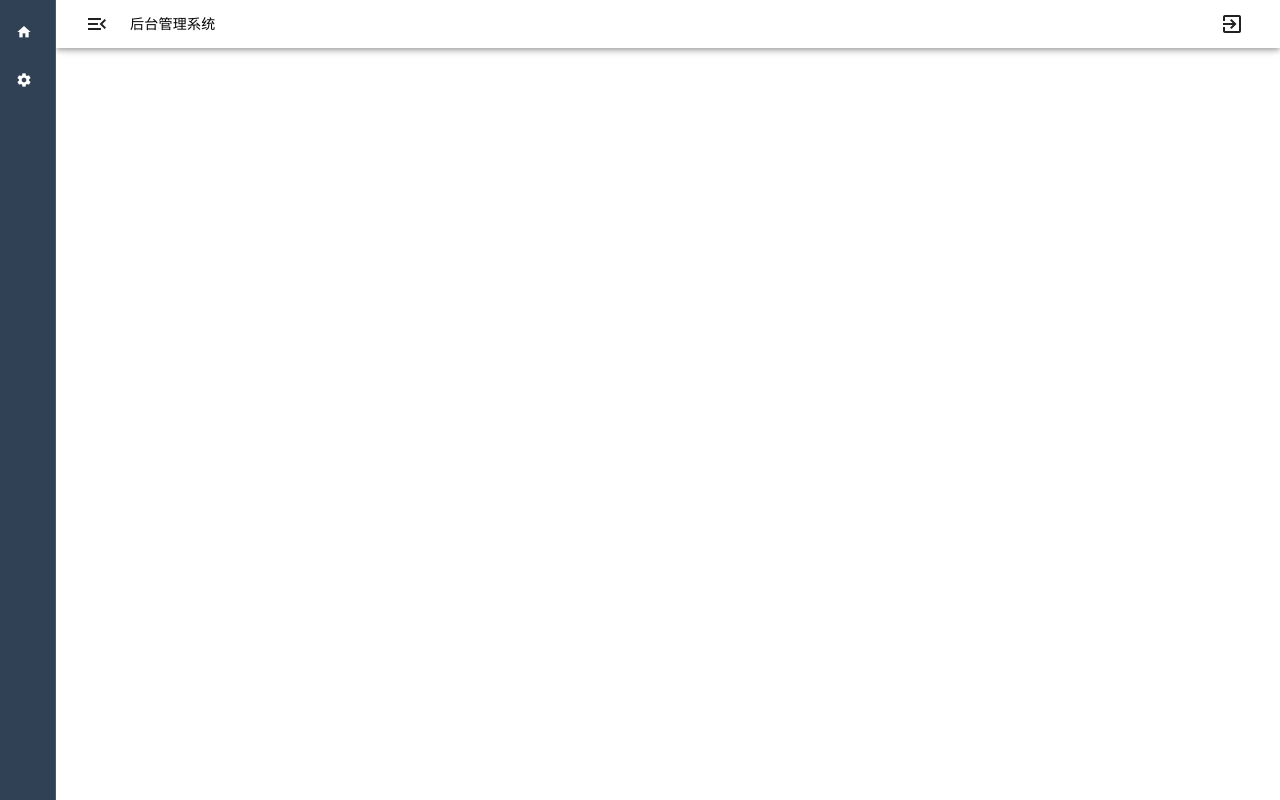
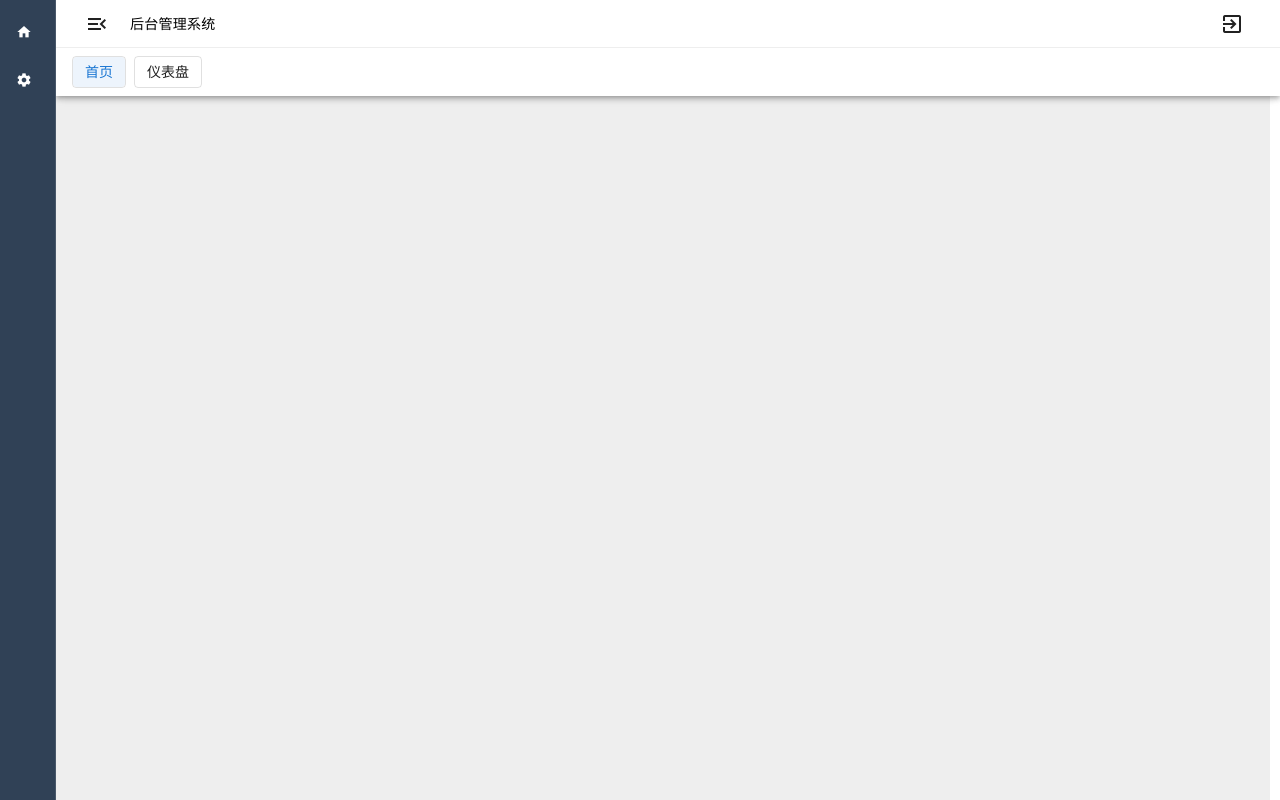
Before and after one commit to dutlzn/vue-material-dashboard, a Vue app: page / in a window 1280 px wide. Built offline with nearby package versions, Linux system fonts and the light colour scheme.

Commit message:
添加chip todo:chip+路由

```diff
--- a/src/components/SideNav/index.vue
+++ b/src/components/SideNav/index.vue
@@ -1,7 +1,14 @@
 <template>
   <nav>
-    <v-navigation-drawer :style="{background:$vuetify.theme.themes.light.admin}" :mini-variant.sync="drawer" permanent
-      app  dark width="210" v-model="drawer">
+    <v-navigation-drawer
+      :style="{ background: $vuetify.theme.themes.light.admin }"
+      :mini-variant.sync="drawer"
+      permanent
+      app
+      dark
+      width="205"
+      v-model="drawer"
+    >
       <!-- logo + 标题 -->
 
       <!-- <v-list-item class="px-2">
@@ -14,48 +21,66 @@
 
       <v-list shaped>
         <template v-for="item in items">
-          <v-list-group  v-model="item.model" v-if="item.children" :key="item.text"
-
-            :append-icon="item['icon-alt']" no-action>
+          <v-list-group
+            v-model="item.model"
+            v-if="item.children"
+            :key="item.text"
+            :append-icon="item['icon-alt']"
+            no-action
+          >
             <!-- :prepend-icon="item.icon" -->
             <template v-slot:prependIcon>
-
               <v-icon small v-text="item.icon"></v-icon>
               <!-- <v-icon small v-text="item.icon" class="me-3"></v-icon> -->
             </template>
 
-
             <template v-slot:activator>
-              <v-list-item-content class="ml-n4">
-                <v-list-item-title class="text-button"  v-text="item.text"></v-list-item-title>
+              <v-list-item-content class="ml-n6">
+                <v-list-item-title
+                  class="text-button"
+                  v-text="item.text"
+                ></v-list-item-title>
               </v-list-item-content>
             </template>
 
-            <v-list-item class="ml-n6" v-for="child in item.children" :key="child.text" :to="child.route">
+            <v-list-item
+              class="ml-n6"
+              v-for="child in item.children"
+              :key="child.text"
+              :to="child.route"
+            >
               <v-list-item-content>
-                <v-list-item-title class="text-button" v-text="child.text"></v-list-item-title>
+                <v-list-item-title
+                  class="text-button"
+                  v-text="child.text"
+                ></v-list-item-title>
               </v-list-item-content>
             </v-list-item>
           </v-list-group>
 
-          <v-list-item v-else :key="item.text" :to="item.route" active-class="blue--text">
-            <v-list-item-icon >
+          <v-list-item
+            v-else
+            :key="item.text"
+            :to="item.route"
+            active-class="blue--text"
+          >
+            <v-list-item-icon>
               <v-icon small v-text="item.icon"></v-icon>
             </v-list-item-icon>
-            <v-list-item-title class="text-button ml-n4" >{{ item.text }}</v-list-item-title>
+            <v-list-item-title class="text-button ml-n6">{{
+              item.text
+            }}</v-list-item-title>
           </v-list-item>
         </template>
       </v-list>
     </v-navigation-drawer>
 
-    <v-app-bar app dense color="white">
+    <v-app-bar app dense color="white" style="border-bottom: 5px solid red">
       <!-- <v-app-bar-nav-icon color="grey"  @click="drawer = !drawer"></v-app-bar-nav-icon> -->
 
-      <v-btn text small @click="drawer=!drawer" class="mr-2">
+      <v-btn text small @click="drawer = !drawer" class="mr-2">
         <v-icon>mdi-menu-open </v-icon>
       </v-btn>
-
-
 
       <v-app-bar-title class="black--text text-body-2">
         <span>后台管理系统</span>
@@ -66,6 +91,26 @@
       <v-btn text color="grey--text">
         <v-icon>mdi-exit-to-app</v-icon>
       </v-btn>
+
+      <template v-slot:extension>
+        <v-row>
+          <v-col>
+            <v-sheet class="width-100pc">
+              <v-chip-group v-model="activeIndex" active-class="primary--text">
+                <v-chip
+                  label
+                  outlined
+                  @click="active(item)"
+                  v-for="item in visitedItem"
+                  :key="item.id"
+                >
+                  {{ item.text }}
+                </v-chip>
+              </v-chip-group></v-sheet
+            ></v-col
+          >
+        </v-row>
+      </template>
     </v-app-bar>
   </nav>
 </template>
@@ -73,14 +118,21 @@
 
 <script>
 export default {
+  methods: {
+    // 激活chip
+    active(item) {
+      let _this = this;
+      _this.activeIndex = item.id;
+    },
+  },
   data() {
     return {
       drawer: true,
       items: [
         { icon: "mdi-home", text: "主页", route: "/home" },
         {
-            'icon-alt': 'mdi-chevron-down',
-            'icon-change': 'mdi-chevron-up',
+          "icon-alt": "mdi-chevron-down",
+          "icon-change": "mdi-chevron-up",
           icon: "settings",
           text: "系统设置",
           model: false,
@@ -90,18 +142,27 @@
           ],
         },
       ],
+      activeIndex: 0,
+      visitedItem: [
+        {
+          id: 0,
+          text: "首页",
+          active: false,
+        },
+        {
+          id: 1,
+          text: "仪表盘",
+          active: false,
+        },
+      ],
     };
   },
 };
 </script>
 
 
-<style scoped lang="scss">
-  ::v-deep .v-list-group__header__prepend-icon {
-    padding-right: 1px !important;
-  }
-
-  ::v-deep .v-list-item {
-    padding: 0  px;
+<style>
+.v-toolbar__content {
+  border-bottom: 1px solid #eee;
 }
 </style>
--- a/src/main.js
+++ b/src/main.js
@@ -3,6 +3,7 @@ import App from './App.vue'
 import router from './router'
 import store from './store'
 import vuetify from './plugins/vuetify'
+import "./style/index.css";
 
 Vue.config.productionTip = false
 
--- /dev/null
+++ b/src/style/index.css
@@ -0,0 +1,27 @@
+/* 全局样式表 */
+
+* {
+    margin: 0;
+    padding: 0;
+}
+.main {
+    margin: 10px 10px 0 10px;
+    background-color:#eee;
+}
+
+/* 设置滚动条的样式 */
+::-webkit-scrollbar {
+    width: 4px;
+    background-color: #f1f1f1;
+    border-radius: 0.6px;
+    height: 4px;
+}
+
+/* 高度 宽度 充满 */
+.height-100pc {
+    height:100% !important;
+}
+
+.width-100pc {
+    width: 100% !important;
+}
--- a/src/views/Home.vue
+++ b/src/views/Home.vue
@@ -1,123 +1,28 @@
 <template>
-  <v-app class="ma-2">
-    <v-breadcrumbs :items="items">
-      <template v-slot:divider>
-        <v-icon>mdi-chevron-right</v-icon>
-      </template>
-    </v-breadcrumbs>
-    <v-container>
-<template>
-  <v-card
-    :loading="loading"
-    class="mx-auto my-12"
-    max-width="374"
-  >
-    <template slot="progress">
-      <v-progress-linear
-        color="deep-purple"
-        height="10"
-        indeterminate
-      ></v-progress-linear>
-    </template>
-
-    <v-img
-      height="250"
-      src="https://cdn.vuetifyjs.com/images/cards/cooking.png"
-    ></v-img>
-
-    <v-card-title>Cafe Badilico</v-card-title>
-
-    <v-card-text>
-      <v-row
-        align="center"
-        class="mx-0"
-      >
-        <v-rating
-          :value="4.5"
-          color="amber"
-          dense
-          half-increments
-          readonly
-          size="14"
-        ></v-rating>
-
-        <div class="grey--text ml-4">
-          4.5 (413)
-        </div>
-      </v-row>
-
-      <div class="my-4 subtitle-1">
-        $ • Italian, Cafe
-      </div>
-
-      <div>Small plates, salads & sandwiches - an intimate setting with 12 indoor seats plus patio seating.</div>
-    </v-card-text>
-
-    <v-divider class="mx-4"></v-divider>
-
-    <v-card-title>Tonight's availability</v-card-title>
-
-    <v-card-text>
-      <v-chip-group
-        v-model="selection"
-        active-class="deep-purple accent-4 white--text"
-        column
-      >
-        <v-chip>5:30PM</v-chip>
-
-        <v-chip>7:30PM</v-chip>
-
-        <v-chip>8:00PM</v-chip>
-
-        <v-chip>9:00PM</v-chip>
-      </v-chip-group>
-    </v-card-text>
-
-    <v-card-actions>
-      <v-btn
-        color="deep-purple lighten-2"
-        text
-        @click="reserve"
-      >
-        Reserve
-      </v-btn>
-    </v-card-actions>
-  </v-card>
-</template>
-    </v-container>
-  </v-app>
+  <div>
+    <v-row>
+      <v-col cols="4" v-for="n in 5" :key="n">
+        <v-card>
+          <v-card-title>{{ n }} </v-card-title>
+          <v-card-text>测试一下</v-card-text>
+          <v-card-actions>
+            <v-spacer></v-spacer>
+            <v-btn class="primary">测试</v-btn>
+          </v-card-actions>
+        </v-card>
+      </v-col>
+    </v-row>
+  </div>
 </template>
 
 <script>
 export default {
-  methods: {
-    reserve() {
-      this.loading = true;
+  methods: {},
 
-      setTimeout(() => (this.loading = false), 2000);
-    },
+  data() {
+    return {
+
+    };
   },
-
-  data: () => ({
-    loading: false,
-    selection: 1,
-    items: [
-      {
-        text: "主页",
-        disabled: false,
-        href: "home",
-      },
-      {
-        text: "Link 1",
-        disabled: false,
-        href: "breadcrumbs_link_1",
-      },
-      {
-        text: "Link 2",
-        disabled: true,
-        href: "breadcrumbs_link_2",
-      },
-    ],
-  }),
 };
 </script>
--- a/src/views/Main.vue
+++ b/src/views/Main.vue
@@ -2,22 +2,29 @@
   <v-app>
     <side-nav></side-nav>
     <!-- <tabs-view></tabs-view> -->
-    <v-main>
+    <v-main class="main">
       <router-view></router-view>
     </v-main>
+
+
+      <!-- <v-footer padless>
+        <v-col class="text-center" cols="12">
+          {{ new Date().getFullYear() }} — <strong>vue-material-admin</strong>
+        </v-col>
+      </v-footer> -->
   </v-app>
 </template>
 
 <script>
-  import SideNav from '@/components/SideNav'
+import SideNav from "@/components/SideNav";
 // import TabsView from '@/components/TabsView'
 
 export default {
-    name: 'Home',
+  name: "Home",
 
   components: {
-      SideNav
+    SideNav,
     // TabsView
   },
-  }
+};
 </script>
```
Also changed, not shown: 1 other file (tests, documents, lock files or other folders). Lines whose indentation alone changed are shown as unchanged.
